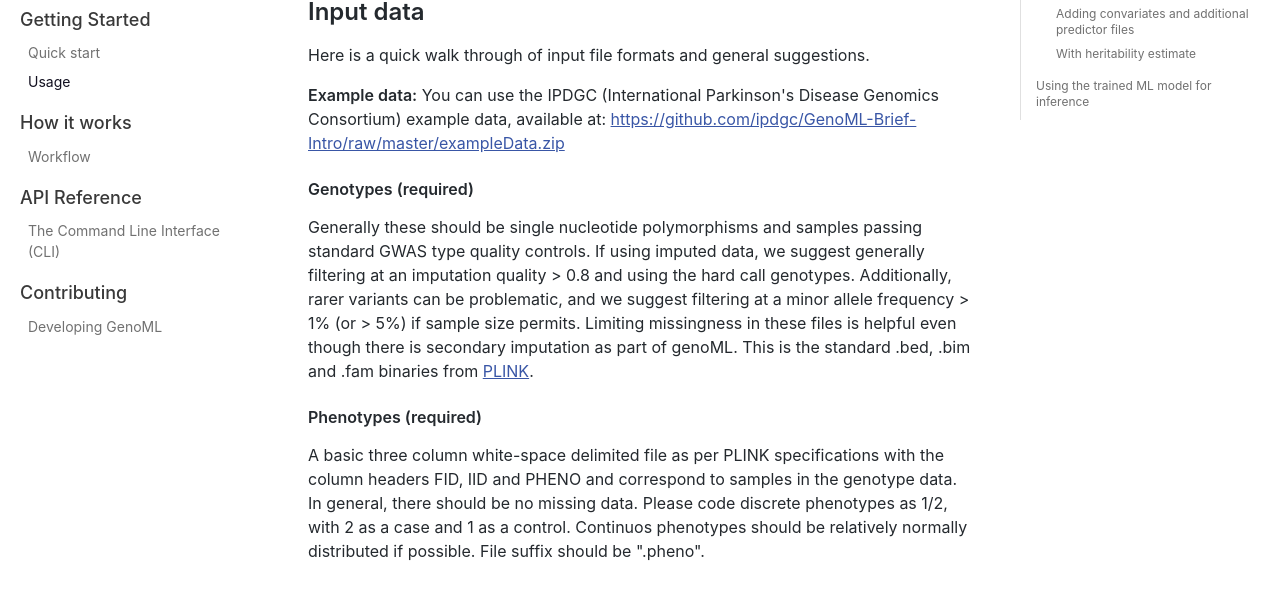
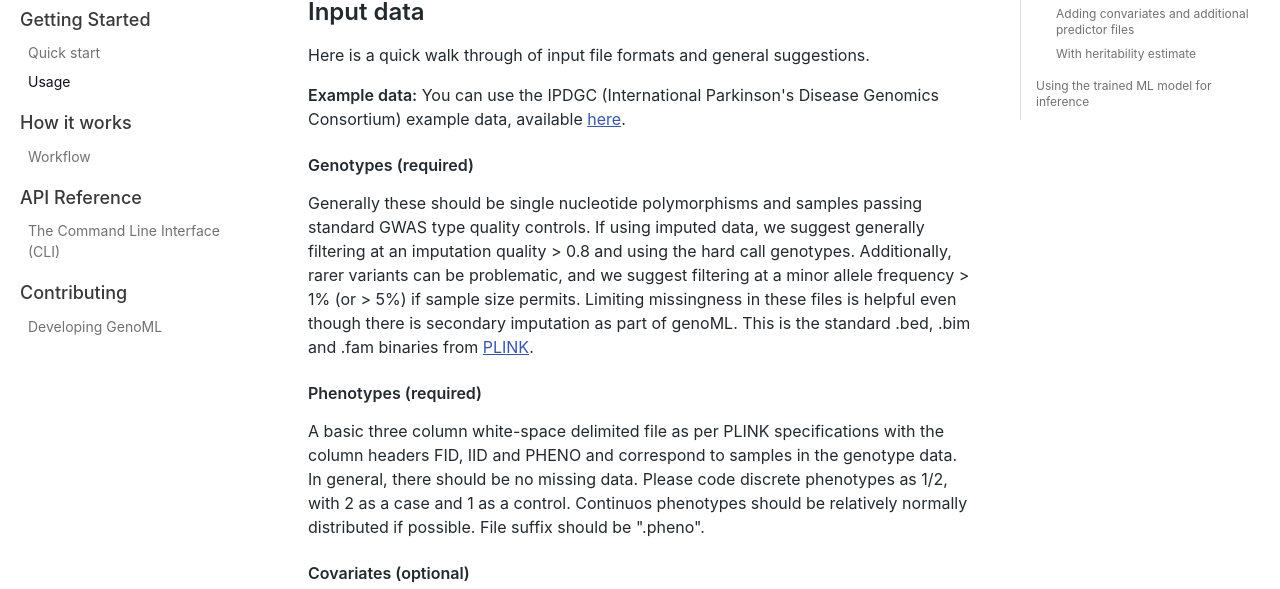
Before and after one commit to GenoML/old_genoml_site, a plain HTML site: page docs/usage.html in a window 1280 px wide. Shown: the part 193-782 px from the top of the page. Drawn offline with nearby package versions, Linux system fonts and the light colour scheme.

Commit message:
Deploy website
Deploy website version based on 4ac4f72be44f0504132d113473ad890bed1a4bfa

```diff
--- a/docs/usage.html
+++ b/docs/usage.html
@@ -60,7 +60,7 @@
             });
         </script></nav></div><div class="container mainContainer"><div class="wrapper"><div class="post"><header class="postHeader"><h1 class="postHeaderTitle">Usage</h1></header><article><div><span><h2><a class="anchor" aria-hidden="true" id="input-data"></a><a href="#input-data" aria-hidden="true" class="hash-link"><svg class="hash-link-icon" aria-hidden="true" height="16" version="1.1" viewBox="0 0 16 16" width="16"><path fill-rule="evenodd" d="M4 9h1v1H4c-1.5 0-3-1.69-3-3.5S2.55 3 4 3h4c1.45 0 3 1.69 3 3.5 0 1.41-.91 2.72-2 3.25V8.59c.58-.45 1-1.27 1-2.09C10 5.22 8.98 4 8 4H4c-.98 0-2 1.22-2 2.5S3 9 4 9zm9-3h-1v1h1c1 0 2 1.22 2 2.5S13.98 12 13 12H9c-.98 0-2-1.22-2-2.5 0-.83.42-1.64 1-2.09V6.25c-1.09.53-2 1.84-2 3.25C6 11.31 7.55 13 9 13h4c1.45 0 3-1.69 3-3.5S14.5 6 13 6z"></path></svg></a>Input data</h2>
 <p>Here is a quick walk through of input file formats and general suggestions.</p>
-<p><strong>Example data:</strong> You can use the IPDGC (International Parkinson's Disease Genomics Consortium) example data, available at: <a href="https://github.com/ipdgc/GenoML-Brief-Intro/raw/master/exampleData.zip">https://github.com/ipdgc/GenoML-Brief-Intro/raw/master/exampleData.zip</a></p>
+<p><strong>Example data:</strong> You can use the IPDGC (International Parkinson's Disease Genomics Consortium) example data, available <a href="https://github.com/ipdgc/GenoML-Brief-Intro/raw/master/exampleData.zip">here</a>.</p>
 <h4><a class="anchor" aria-hidden="true" id="genotypes-required"></a><a href="#genotypes-required" aria-hidden="true" class="hash-link"><svg class="hash-link-icon" aria-hidden="true" height="16" version="1.1" viewBox="0 0 16 16" width="16"><path fill-rule="evenodd" d="M4 9h1v1H4c-1.5 0-3-1.69-3-3.5S2.55 3 4 3h4c1.45 0 3 1.69 3 3.5 0 1.41-.91 2.72-2 3.25V8.59c.58-.45 1-1.27 1-2.09C10 5.22 8.98 4 8 4H4c-.98 0-2 1.22-2 2.5S3 9 4 9zm9-3h-1v1h1c1 0 2 1.22 2 2.5S13.98 12 13 12H9c-.98 0-2-1.22-2-2.5 0-.83.42-1.64 1-2.09V6.25c-1.09.53-2 1.84-2 3.25C6 11.31 7.55 13 9 13h4c1.45 0 3-1.69 3-3.5S14.5 6 13 6z"></path></svg></a>Genotypes (required)</h4>
 <p>Generally these should be single nucleotide polymorphisms and samples passing standard GWAS type quality controls.
 If using imputed data, we suggest generally filtering at an imputation quality &gt; 0.8 and using the hard call genotypes.
```
Also changed, not shown: docs/usage/index.html (+1 -1 lines).
